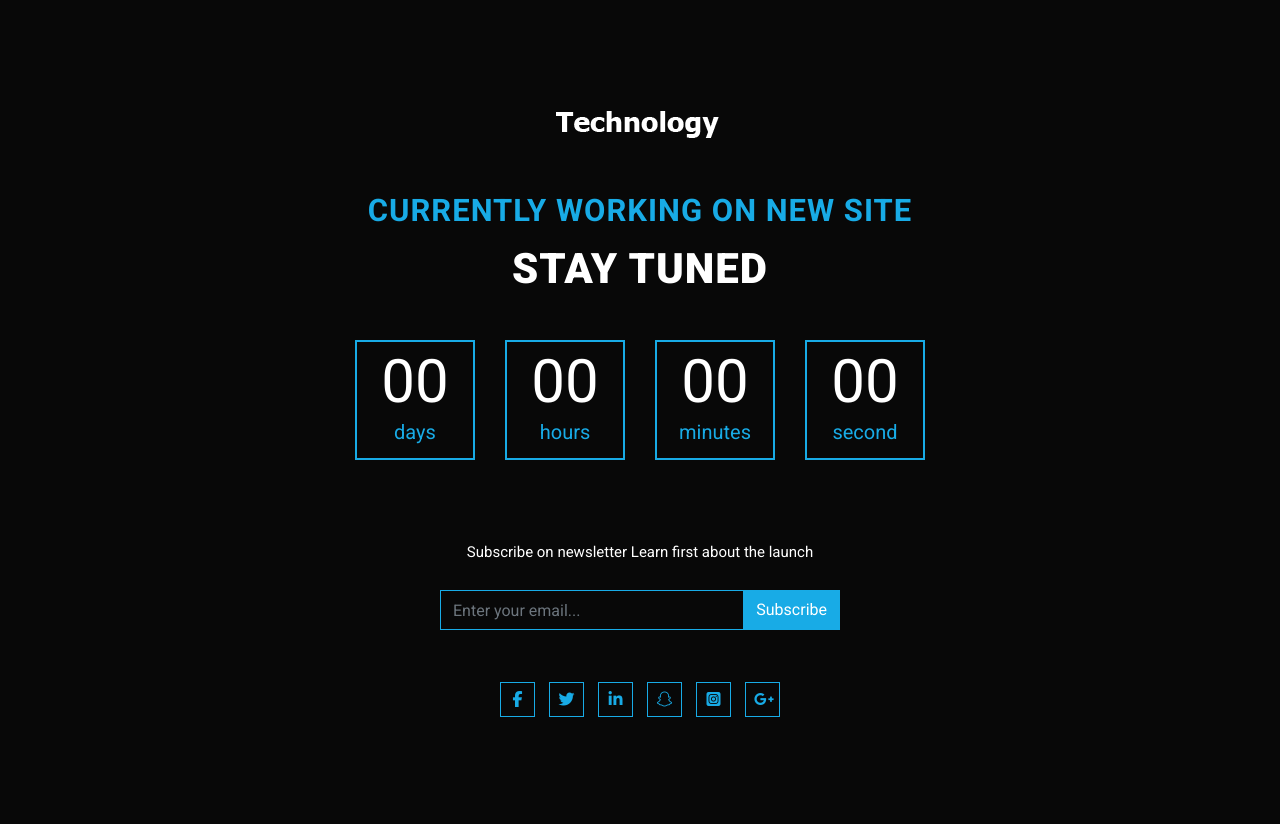
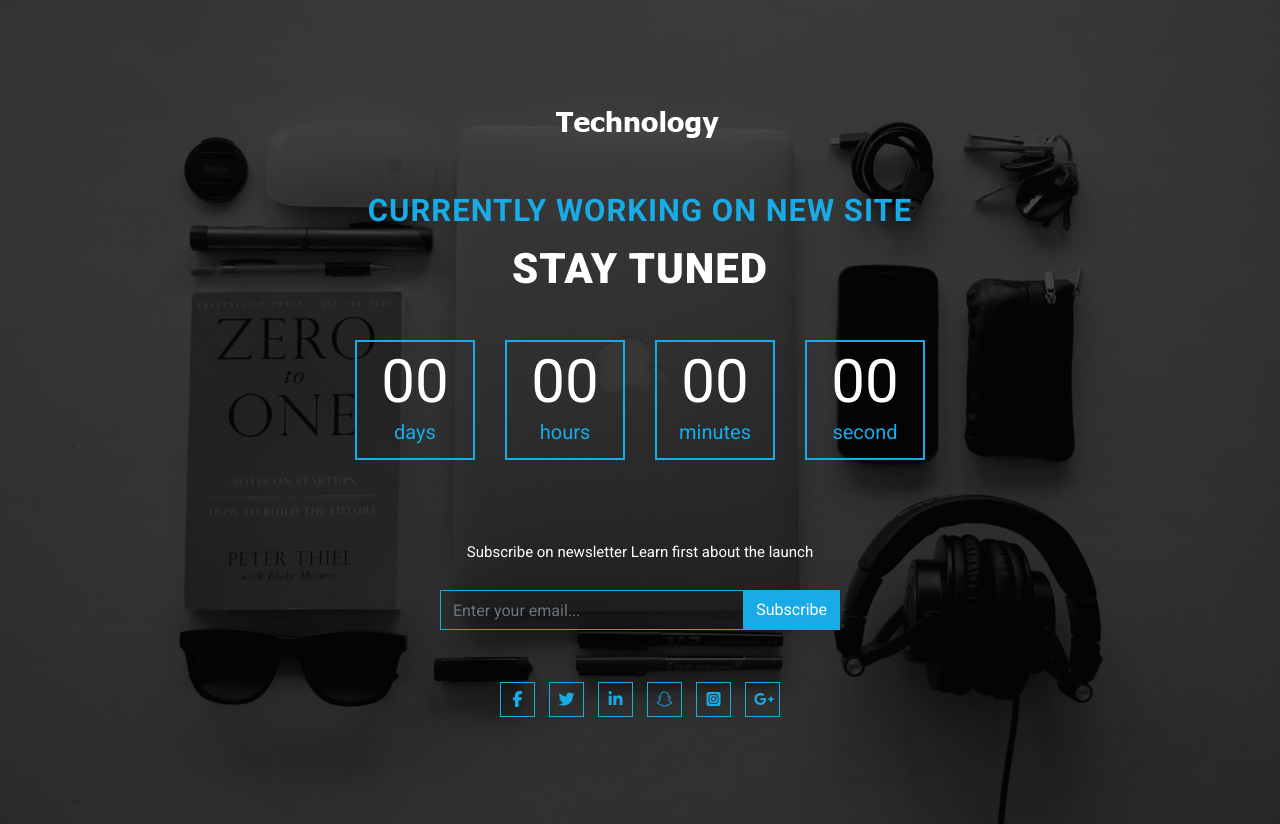
Before and after one commit to sahbivash05/Technology, a plain HTML site: page index.html in a window 1280 px wide. Drawn offline with nearby package versions, Linux system fonts and the light colour scheme; files whose address does not match are found by name.

Commit message:
Update default.css

```diff
--- a/default.css
+++ b/default.css
@@ -44,7 +44,7 @@ table {
 }
 header{
     background-color: rgba(0, 0, 0, 0.884);
-    background-image:url(.//images/slider.jpg);
+    background-image:url(./images/slider.jpg);
 background-position: center;
 background-size: cover;
 width: 100%;
```
